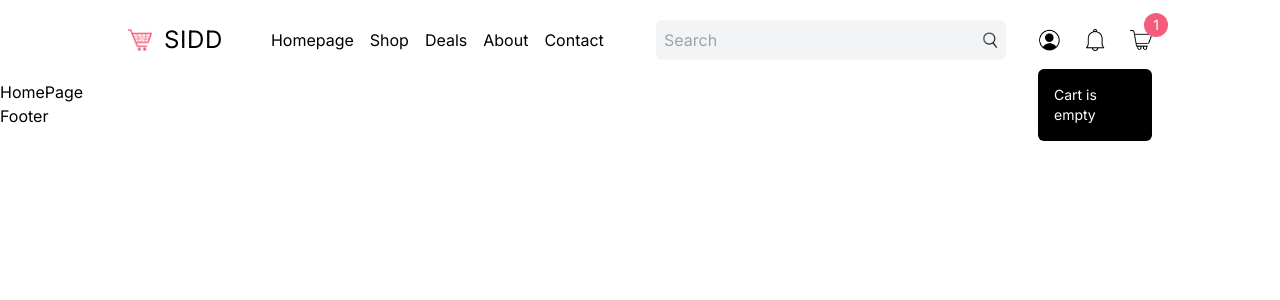
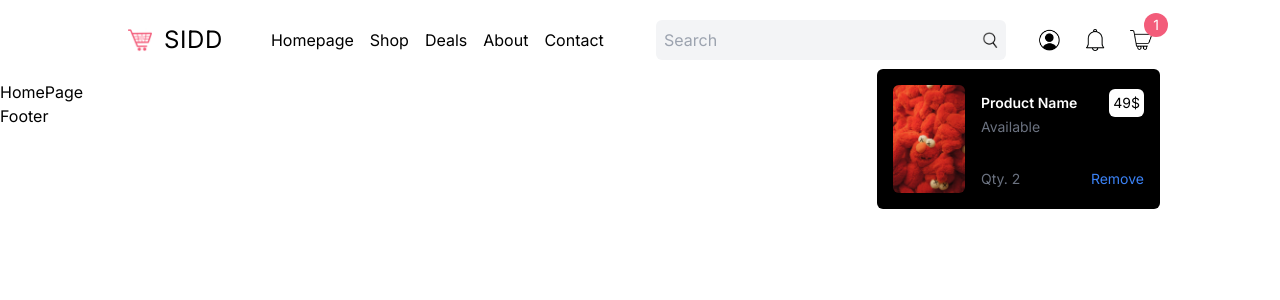
Before and after one commit to sidr467/E-Commerce_Clone, a Next.js app: page / in a window 1280 px wide. Both pictures are taken after a click on the picture 1141 px from the left and 40 px from the top of the page. Shown: the top 300 px of the page. Built offline with nearby package versions, Linux system fonts and the light colour scheme.

Commit message:
Update CartModal.tsx
Added image and some styles to cart modal

```diff
--- a/src/app/components/CartModal.tsx
+++ b/src/app/components/CartModal.tsx
@@ -1,11 +1,42 @@
 "use client"
 
+import Image from "next/image"
+
 function CartModal() {
-  const cartItems = false
+  const cartItems = true
 
   return (
-    <div className=" absolute p-4 rounded-md bg-black text-white text-sm right-0 top-10 flex flex-col gap-6 z-20">
-      {!cartItems ? <div>Cart is empty</div> : <div>Cart</div>}
+    <div className="w-max absolute p-4 rounded-md bg-black text-white text-sm -right-2 top-10 flex flex-col gap-6 z-20">
+      {!cartItems ? (
+        <div>Cart is empty</div>
+      ) : (
+        <div className="flex gap-4">
+          <Image
+            src="/toy.jpeg"
+            alt="item"
+            width={72}
+            height={96}
+            className=" object-cover rounded-md"
+          />
+          <div className="flex justify-center flex-col w-full gap-8">
+            {/* Top */}
+            <div className="">
+              {/* Title */}
+              <div className="flex items-center justify-between gap-8">
+                <h3 className=" font-semibold">Product Name</h3>
+                <div className="p-1 bg-white text-black rounded-md">49$</div>
+              </div>
+              {/* Decription */}
+              <div className=" text-sm text-gray-500">Available</div>
+            </div>
+            {/* Bottom */}
+            <div className=" flex justify-between text-sm">
+              <span className=" text-gray-500">Qty. 2</span>
+              <span className=" text-blue-500">Remove</span>
+            </div>
+          </div>
+        </div>
+      )}
     </div>
   )
 }
```
Also changed, not shown: public/toy.jpeg (added).
